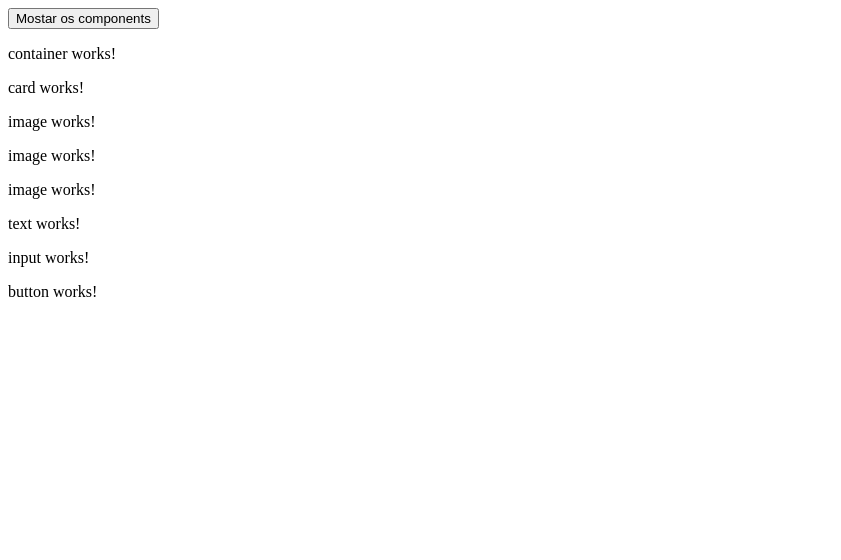
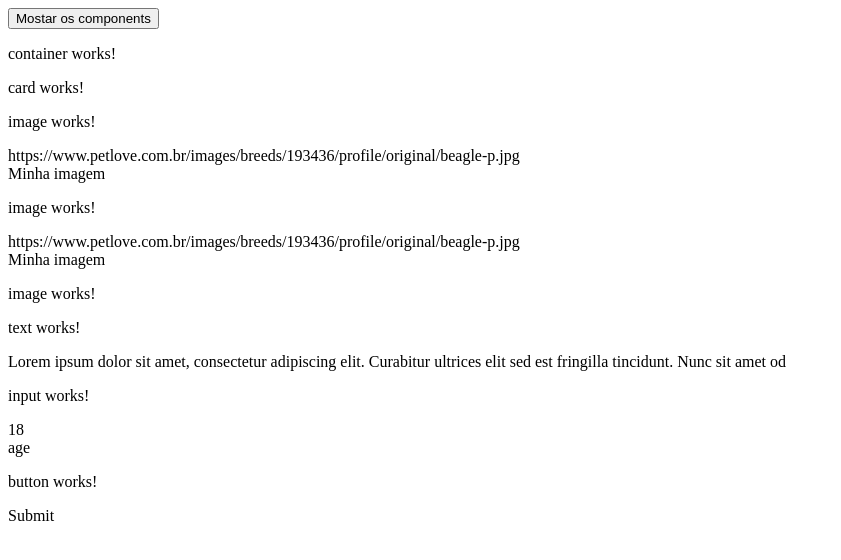
Before and after one commit to magnolemos/desafio-zup, an Angular app in the folder desafio-zup/: page / in a window 1280 px wide. Both pictures are taken after a click on the button "Mostar os components". Shown: the top 560 px of the page, without its empty margins (0-841 px from the left). Built offline with nearby package versions, Linux system fonts and the light colour scheme.

Commit message:
feat: add input properties nos components

```diff
--- a/desafio-zup/src/app/driven-ui/components/button/button.component.html
+++ b/desafio-zup/src/app/driven-ui/components/button/button.component.html
@@ -1,2 +1,3 @@
 <p>button works!</p>
+<div>{{value}}</div>
 <ng-container #containerComponent></ng-container>
--- a/desafio-zup/src/app/driven-ui/components/button/button.component.ts
+++ b/desafio-zup/src/app/driven-ui/components/button/button.component.ts
@@ -9,7 +9,7 @@ import { BaseComponent } from '../base/base.component';
 })
 export class ButtonComponent extends BaseComponent implements OnInit {
 
-  @Input() url!: string;
+  @Input() value: string = 'defaul';
 
   constructor() {
     super()
--- a/desafio-zup/src/app/driven-ui/components/image/image.component.html
+++ b/desafio-zup/src/app/driven-ui/components/image/image.component.html
@@ -1,2 +1,7 @@
 <p>image works!</p>
+<div>
+    <div>{{url}}</div>
+    <div>{{description}}</div>
+</div>
+
 <ng-container #containerComponent></ng-container>
--- a/desafio-zup/src/app/driven-ui/components/input/input.component.html
+++ b/desafio-zup/src/app/driven-ui/components/input/input.component.html
@@ -1,2 +1,4 @@
 <p>input works!</p>
+<div>{{value}}</div>
+<div>{{id}}</div>
 <ng-container #containerComponent></ng-container>
--- a/desafio-zup/src/app/driven-ui/components/text/text.component.html
+++ b/desafio-zup/src/app/driven-ui/components/text/text.component.html
@@ -1,2 +1,4 @@
 <p>text works!</p>
+<div>{{value}}</div>
+
 <ng-container #containerComponent></ng-container>
```
